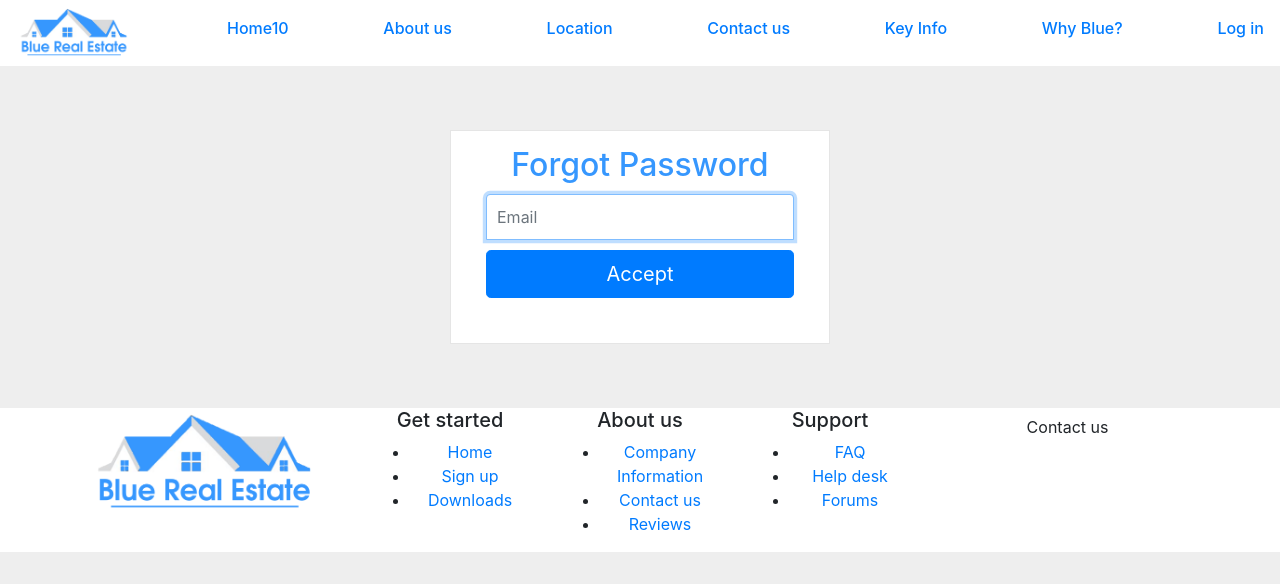
After one commit to DanielAron18/BlueRealEstate, a Django app: page /log_in/forgot_password/ in a window 1280 px wide. The commit adds this page. Shown: the top 584 px of the page. Run offline with Django 3.2, Linux system fonts and the light colour scheme; some libraries are stand-ins or nearby versions.

Commit message:
register og forgot password siður komnar

```diff
--- a/log_in/urls.py
+++ b/log_in/urls.py
@@ -3,5 +3,8 @@ from . import views
 
 urlpatterns = [
     path('', views.log_in_index, name="log_in"),
-    path('register', views.register_index, name="register"),
+
+    path('register/', views.register_index, name="register"),
+
+    path('forgot_password/', views.forgot_password_index, name="forgot_password")
 ]
--- a/log_in/views.py
+++ b/log_in/views.py
@@ -8,4 +8,8 @@ def log_in_index(request):
 
 
 def register_index(request):
-    return render(request, "log_in/register.hrml")
+    return render(request, "log_in/register.html")
+
+
+def forgot_password_index(request):
+    return render(request, "log_in/forgot_password.html")
--- a/static/css/log_in.css
+++ b/static/css/log_in.css
@@ -25,6 +25,7 @@ body {
 
 .form-signin-heading {
   color: #3697fe;
+  margin-bottom: 10px;
 }
 
 .checkbox {
@@ -37,6 +38,12 @@ body {
 }
 
 input[type="text"] {
+  margin-bottom: 10px;
+  border-bottom-left-radius: 0;
+  border-bottom-right-radius: 0;
+}
+
+input[type="email"] {
   margin-bottom: 10px;
   border-bottom-left-radius: 0;
   border-bottom-right-radius: 0;
--- /dev/null
+++ b/templates/log_in/forgot_password.html
@@ -0,0 +1,18 @@
+{% extends 'base.html' %}
+
+{% load static %}
+
+{% block content %}
+
+    <link rel="stylesheet" href="{% static 'css/log_in.css' %}">
+
+    <div class="wrapper">
+        <form class="form-signin">
+            <h2 class="form-signin-heading">Forgot Password</h2>
+            <input type="email" class="form-control" placeholder="Email" required="" autofocus="" />
+        <button class="btn btn-lg btn-primary btn-block" type="submit">Accept</button>
+        </form>
+    </div>
+
+
+{% endblock %}
--- a/templates/log_in/log_in.html
+++ b/templates/log_in/log_in.html
@@ -13,7 +13,7 @@
             <input type="password" class="form-control" name="password" placeholder="Password" required=""/>
             <div class="wrapper">
             <a id="register" href="{% url 'register' %}">Sign up</a>
-            <a id="forgot-password" href="#">Forgot Password</a>
+            <a id="forgot-password" href="{% url 'forgot_password' %}">Forgot Password</a>
             </div>
             <label class="checkbox">
                 <input type="checkbox" value="remember-me" id="rememberMe" name="rememberMe"> Remember me
```
